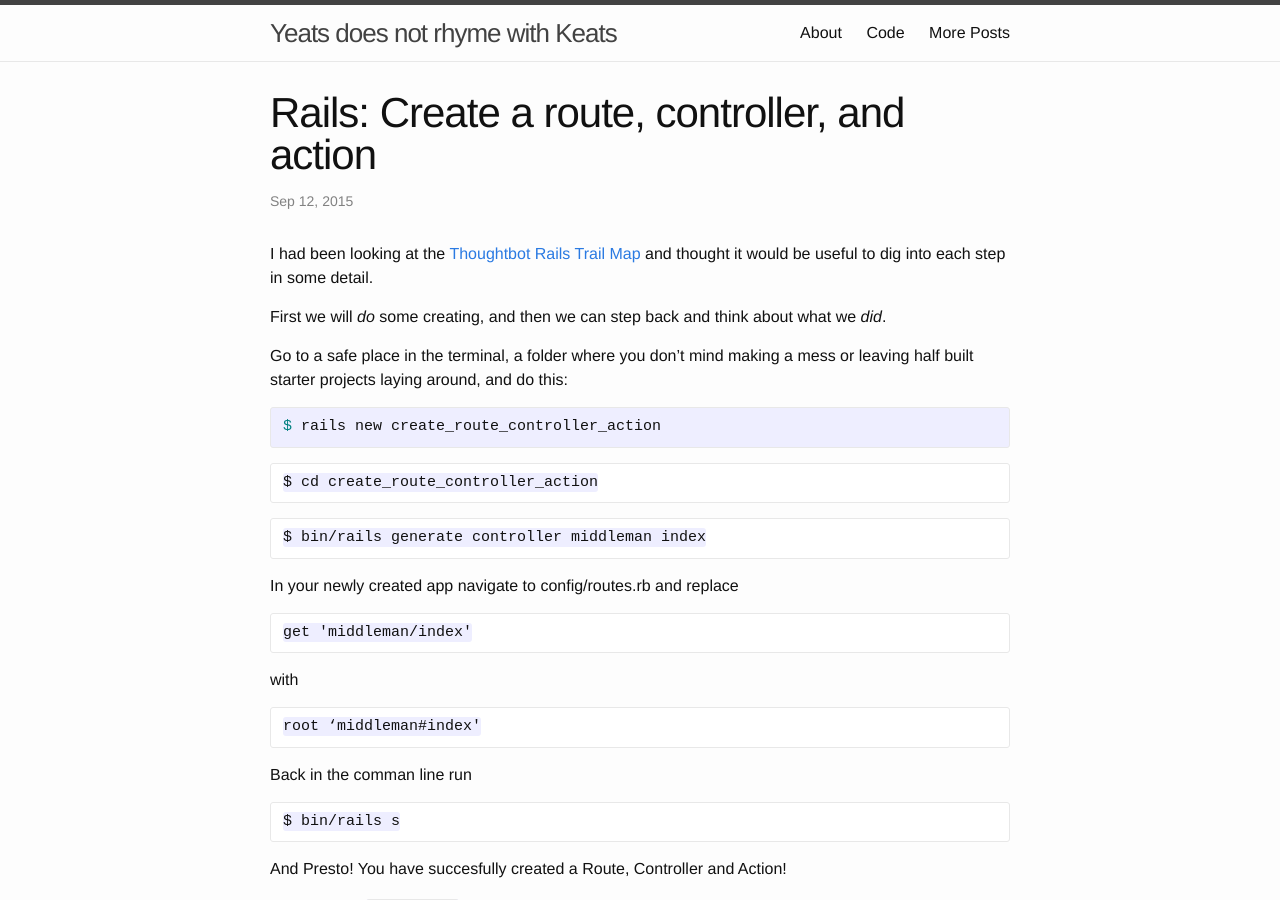
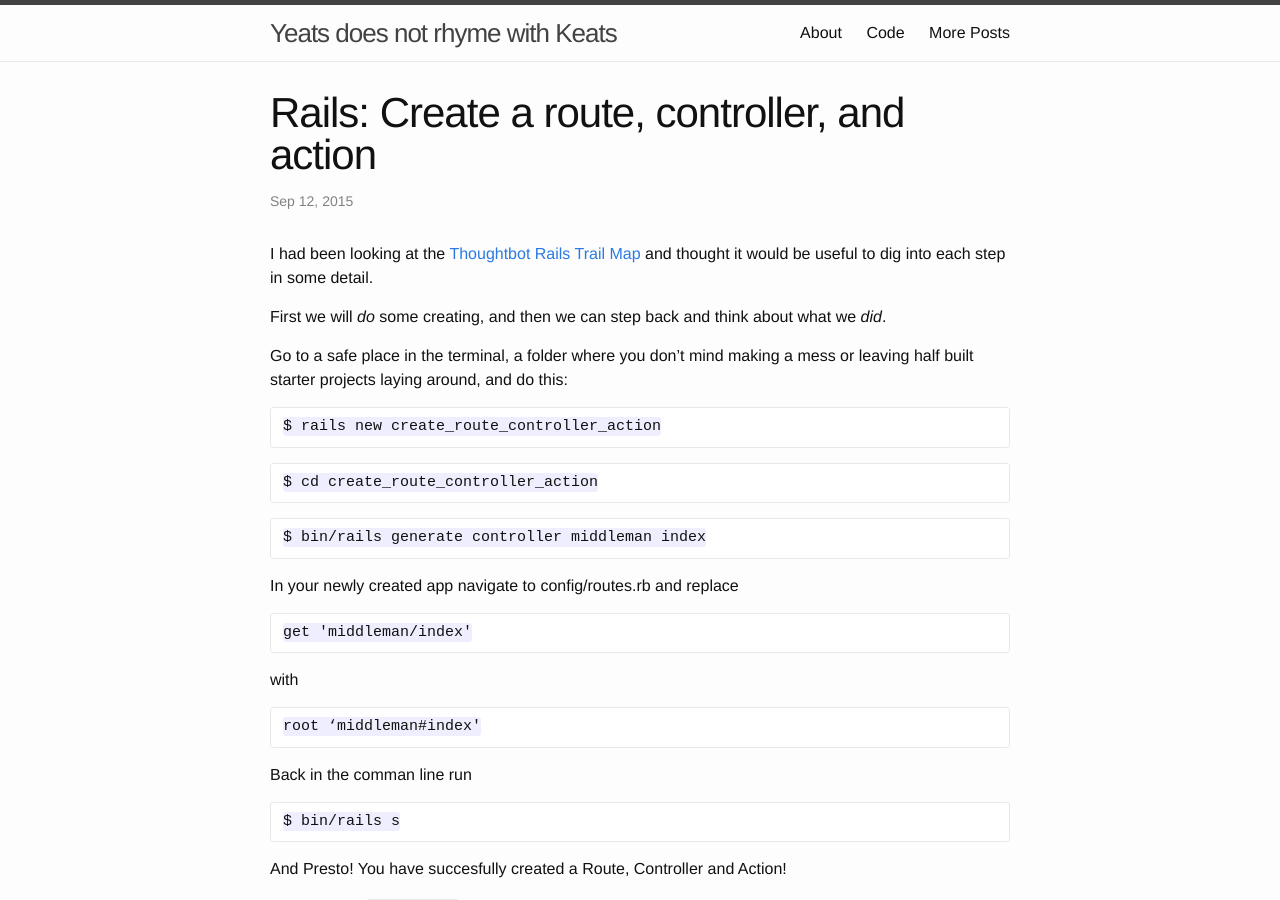
Before and after one commit to pjdmatts/old-blog, a Jekyll site: the page built from _posts/2015-09-13-Rails_Create_Route_Controller_Action.markdown, in a window 1280 px wide and 900 px high. Built offline with Jekyll 4.4.1, drawn with Linux system fonts in a browser that asks for light colours.

Commit message:
Trail Post

````diff
--- a/_posts/2015-09-13-Rails_Create_Route_Controller_Action.markdown
+++ b/_posts/2015-09-13-Rails_Create_Route_Controller_Action.markdown
@@ -11,9 +11,9 @@ First we will *do* some creating, and then we can step back and think about what
 
 Go to a safe place in the terminal, a folder where you don't mind making a mess or leaving half built starter projects laying around, and do this:
 
-{% highlight shell %}
+```
 $ rails new create_route_controller_action
-{% endhighlight %}
+```
 
 ```
 $ cd create_route_controller_action
````
